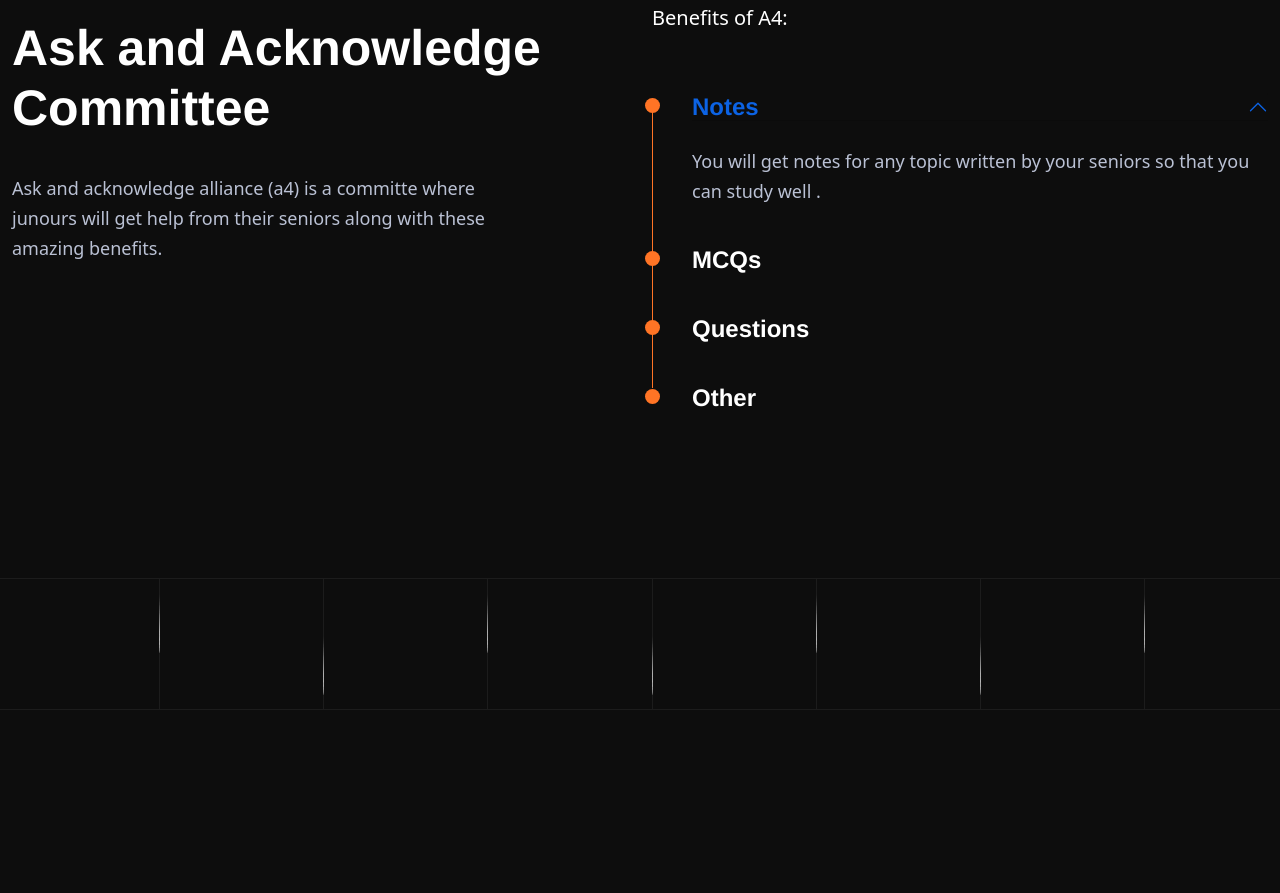
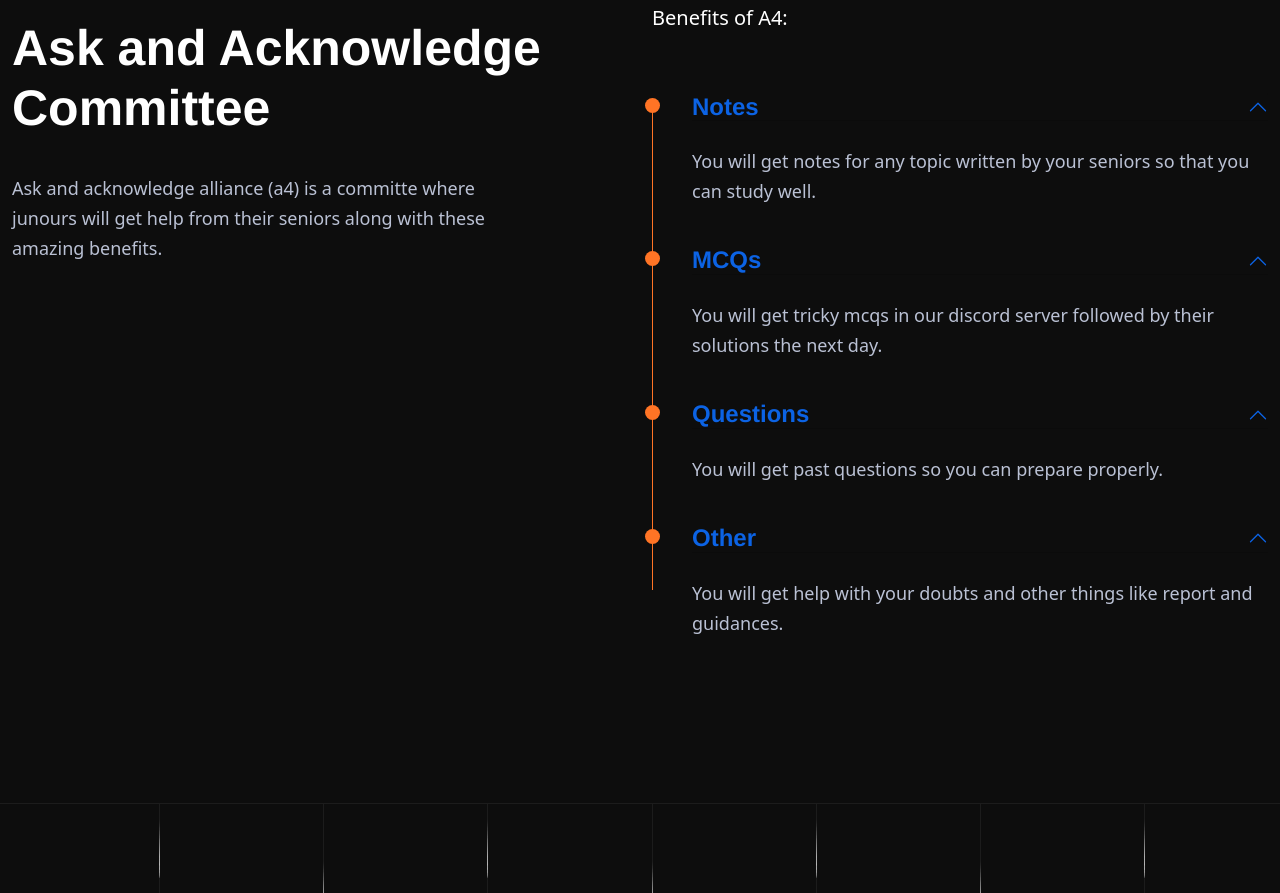
Before and after one commit to sciencefest2023/sx3c, a plain HTML site: page index.html in a window 1280 px wide. Shown: the part 4241-5134 px from the top of the page. Drawn offline with nearby package versions, Linux system fonts and the light colour scheme; files that its build step writes are made by us from their sources; some icons are missing; files whose address does not match are found by name.

Commit message:
Update index.html

```diff
--- a/index.html
+++ b/index.html
@@ -871,31 +871,31 @@
                 Notes
             </button>
         </h2>
-                                    <div id="collapseOne" class="accordion-collapse collapse show" aria-labelledby="headingOne" data-bs-parent="#accordionExample">
+        <div id="collapseOne" class="accordion-collapse show" aria-labelledby="headingOne" data-bs-parent="#accordionExample">
             <div class="accordion-body">
-                                            You will get notes for any topic written by your seniors so that you can study well .
+                You will get notes for any topic written by your seniors so that you can study well.
             </div>
         </div>
     </div>
     <div class="accordion-item">
         <h2 class="accordion-header" id="headingTwo">
-                                        <button class="accordion-button collapsed" type="button" data-bs-toggle="collapse" data-bs-target="#collapseTwo" aria-expanded="false" aria-controls="collapseTwo">
+            <button class="accordion-button" type="button" data-bs-toggle="collapse" data-bs-target="#collapseTwo" aria-expanded="true" aria-controls="collapseTwo">
                 MCQs
             </button>
         </h2>
-                                    <div id="collapseTwo" class="accordion-collapse collapse" aria-labelledby="headingTwo" data-bs-parent="#accordionExample">
+        <div id="collapseTwo" class="accordion-collapse show" aria-labelledby="headingTwo" data-bs-parent="#accordionExample">
             <div class="accordion-body">
-                                            You will get tricky mcqs in our discord server followed by their solutions the next day .
+                You will get tricky mcqs in our discord server followed by their solutions the next day.
             </div>
         </div>
     </div>
     <div class="accordion-item">
         <h2 class="accordion-header" id="headingThree">
-                                        <button class="accordion-button collapsed" type="button" data-bs-toggle="collapse" data-bs-target="#collapseThree" aria-expanded="false" aria-controls="collapseThree">
+            <button class="accordion-button" type="button" data-bs-toggle="collapse" data-bs-target="#collapseThree" aria-expanded="true" aria-controls="collapseThree">
                 Questions
             </button>
         </h2>
-                                    <div id="collapseThree" class="accordion-collapse collapse" aria-labelledby="headingThree" data-bs-parent="#accordionExample">
+        <div id="collapseThree" class="accordion-collapse show" aria-labelledby="headingThree" data-bs-parent="#accordionExample">
             <div class="accordion-body">
                 You will get past questions so you can prepare properly.
             </div>
@@ -903,17 +903,18 @@
     </div>
     <div class="accordion-item">
         <h2 class="accordion-header" id="headingFour">
-                                        <button class="accordion-button collapsed" type="button" data-bs-toggle="collapse" data-bs-target="#collapseFour" aria-expanded="false" aria-controls="collapseFour">
+            <button class="accordion-button" type="button" data-bs-toggle="collapse" data-bs-target="#collapseFour" aria-expanded="true" aria-controls="collapseFour">
                 Other
             </button>
         </h2>
-                                    <div id="collapseFour" class="accordion-collapse collapse" aria-labelledby="headingFour" data-bs-parent="#accordionExample">
+        <div id="collapseFour" class="accordion-collapse show" aria-labelledby="headingFour" data-bs-parent="#accordionExample">
             <div class="accordion-body">
-                                            ou will get help with your doubts and other things like report and guidances.
+                You will get help with your doubts and other things like report and guidances.
             </div>
         </div>
     </div>
 </div>
+
                         </div>
                     </div>
                 </div>
```
Lines whose indentation alone changed are shown as unchanged.
